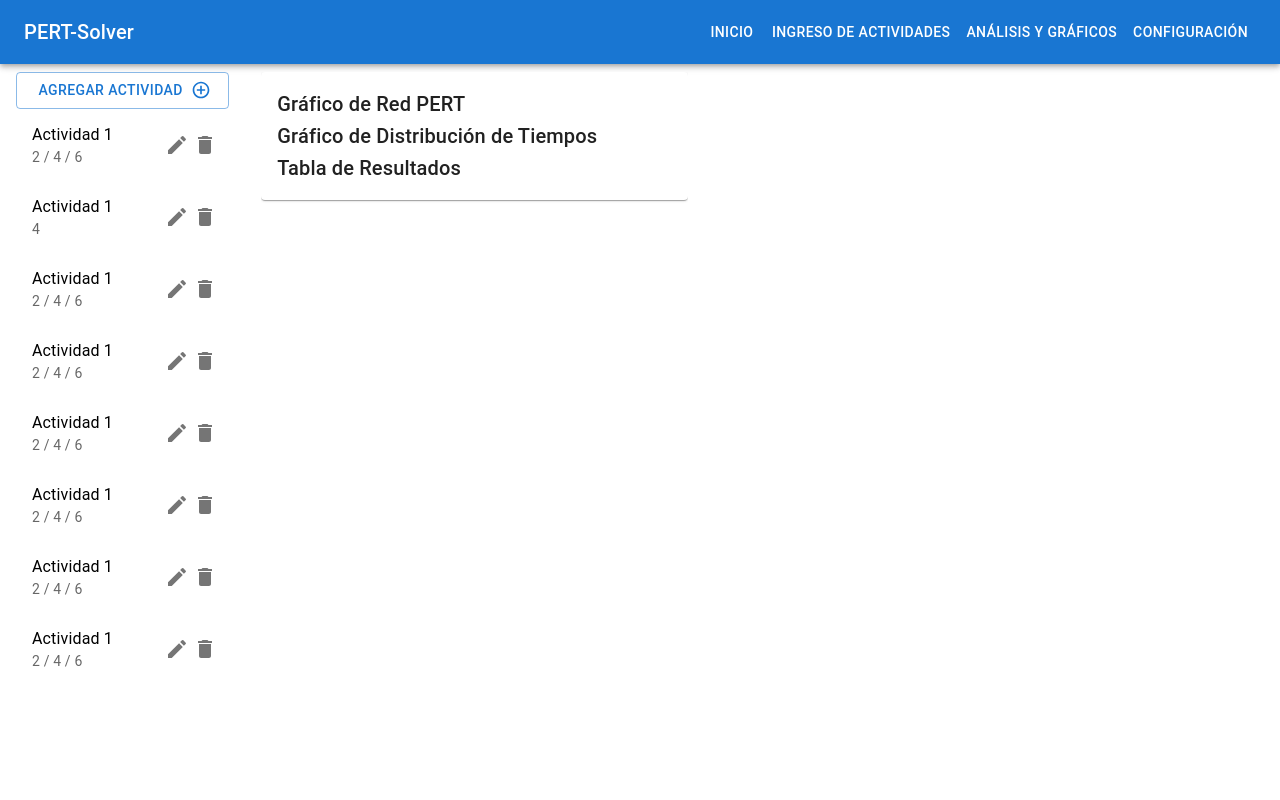
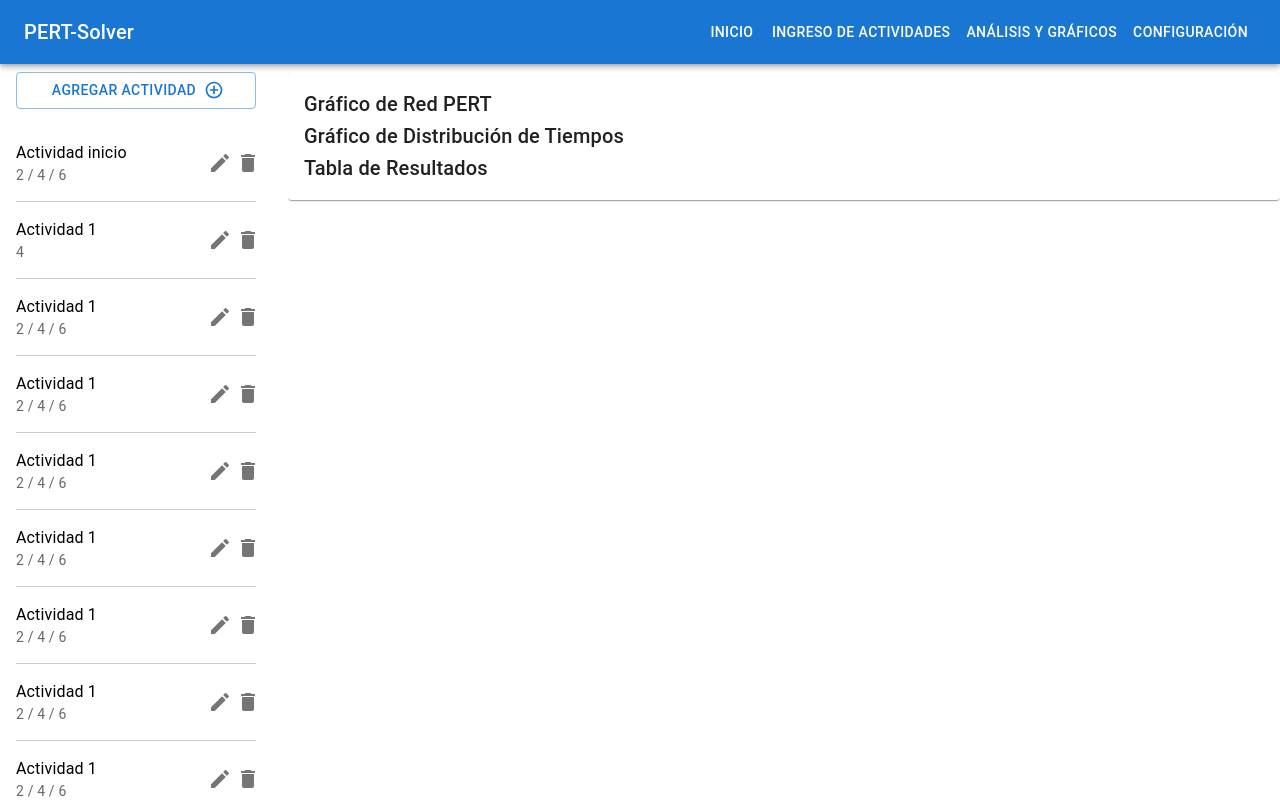
Before and after one commit to jctrejosi/PERT-Solver, a React (Vite) app in the folder Frontend/: page / in a window 1280 px wide. Built offline with nearby package versions, Linux system fonts and the light colour scheme.

Commit message:
Ajustar estilos y mejorar diseño en ActivityForm, ActivityList y App

```diff
--- a/Frontend/src/App.tsx
+++ b/Frontend/src/App.tsx
@@ -10,17 +10,19 @@ export function App() {
   return (
     <AppContainer>
       <Navbar />
-      <Container maxWidth="xl" style={{ flex: 1, display: "flex", padding: 0 }}>
-        <Grid2 container spacing={2} style={{ height: "100%" }}>
+      <Container
+        maxWidth="xl"
+        style={{ flex: 1, display: "flex", padding: 0, width: "100%" }}
+      >
+        <Grid2 container spacing={2} style={{ height: "100%", width: "100%" }}>
           <Grid2
             sx={{
               display: "flex",
-              flex: 1,
               flexDirection: "column",
               height: "100%",
               overflowY: "auto",
               pr: 2,
-              width: "20rem",
+              width: "17rem",
               pl: 2,
             }}
           >
--- a/Frontend/src/components/ActivityForm.tsx
+++ b/Frontend/src/components/ActivityForm.tsx
@@ -116,6 +116,7 @@ export function ActivityForm({ activities = ["A", "B"] }: ActivityFormProps) {
         onClick={handleOpen}
         endIcon={<AddCircleOutlineIcon />}
         fullWidth
+        style={{ marginBottom: "1rem" }}
       >
         Agregar Actividad
       </Button>
--- a/Frontend/src/components/ActivityList.tsx
+++ b/Frontend/src/components/ActivityList.tsx
@@ -4,7 +4,7 @@ import EditIcon from "@mui/icons-material/Edit";
 
 export function ActivityList() {
   const activities = [
-    { name: "Actividad 1", optimist: 2, probable: 4, pessimist: 6 },
+    { name: "Actividad inicio", optimist: 2, probable: 4, pessimist: 6 },
     { name: "Actividad 1", probable: 4 },
     { name: "Actividad 1", optimist: 2, probable: 4, pessimist: 6 },
     { name: "Actividad 1", optimist: 2, probable: 4, pessimist: 6 },
@@ -12,19 +12,36 @@ export function ActivityList() {
     { name: "Actividad 1", optimist: 2, probable: 4, pessimist: 6 },
     { name: "Actividad 1", optimist: 2, probable: 4, pessimist: 6 },
     { name: "Actividad 1", optimist: 2, probable: 4, pessimist: 6 },
+    { name: "Actividad 1", optimist: 2, probable: 4, pessimist: 6 },
+    { name: "Actividad 1", optimist: 2, probable: 4, pessimist: 6 },
+    { name: "Actividad fin", optimist: 2, probable: 4, pessimist: 6 },
   ];
 
   return (
     <List
       style={{
         overflowY: "auto",
+        overflowX: "hidden",
         flexGrow: 1,
         maxHeight: "calc(100vh - 8rem)",
         paddingTop: 0,
+        paddingRight: 5,
+        scrollbarWidth: "thin",
+        width: "100%",
       }}
     >
       {activities.map((activity, index) => (
-        <ListItem key={index}>
+        <ListItem
+          key={index}
+          sx={{
+            alignItems: "center",
+            borderBottom: "1px solid #ccc",
+            padding: "10px 0",
+            display: "flex",
+            justifyContent: "space-between",
+            width: "100%",
+          }}
+        >
           <ListItemText
             primary={activity.name}
             secondary={`${activity.optimist ? activity.optimist + " / " : ""}${
```
